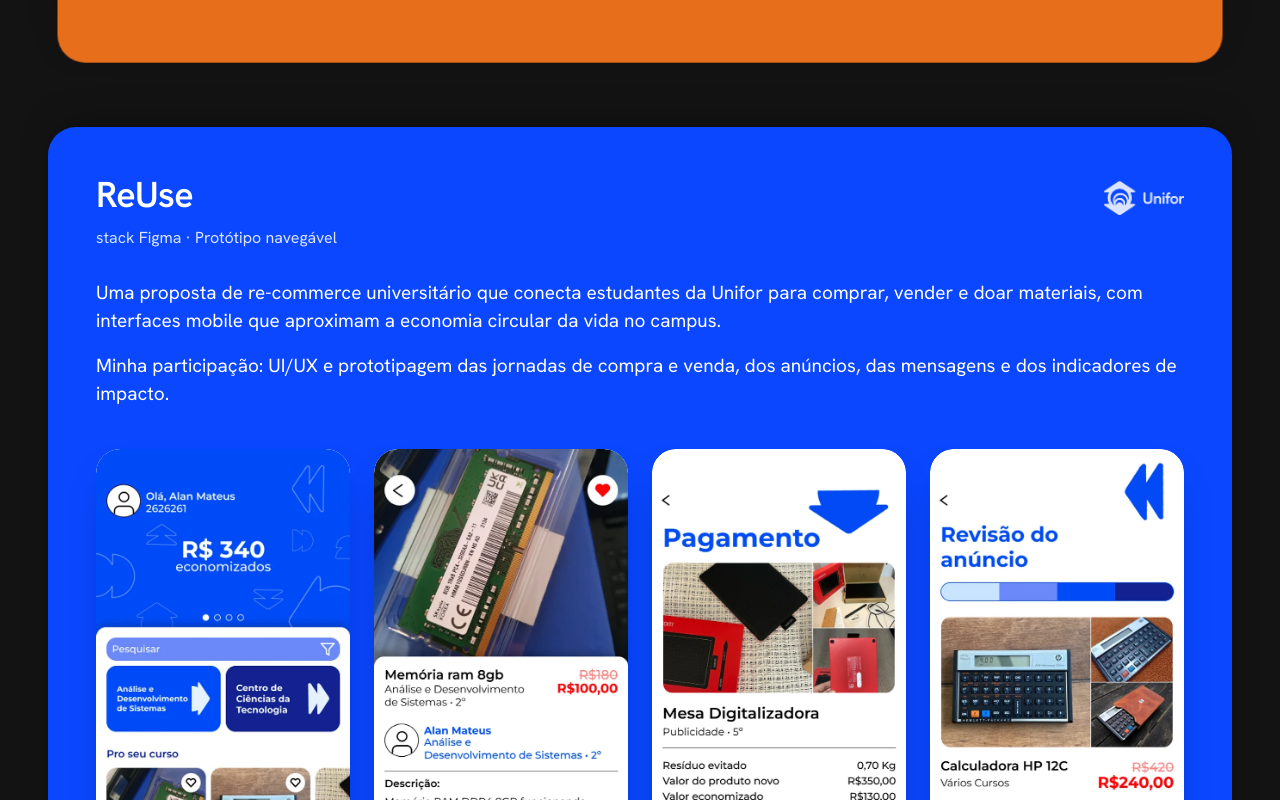
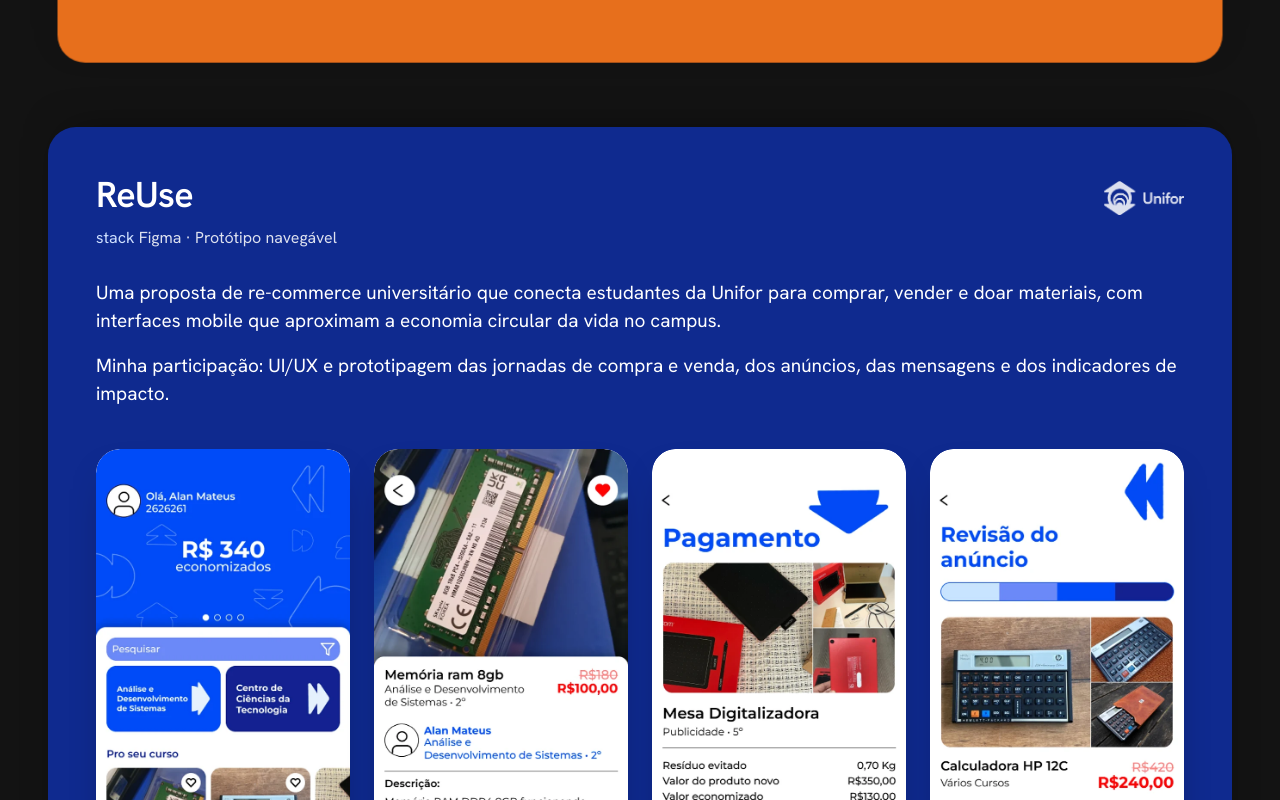
Before and after one commit to alanmateuz/alanmateuz.github.io, a React (Vite) app: page / in a window 1280 px wide. Shown: the part 4420-5220 px from the top of the page. Built offline with nearby package versions, Linux system fonts and the light colour scheme.

Commit message:
Portfólio: card do ReUse no azul-escuro da Unifor
Co-Authored-By: Claude Opus 5.5 <noreply@anthropic.com>

```diff
--- a/src/globals.css
+++ b/src/globals.css
@@ -540,8 +540,8 @@ b, strong { font-weight: 400; }
 /* Alui: laranja vivo; texto escuro para manter o contraste (branco no laranja não passa no AA) */
 #alui .projeto-card { background: #ff7a1f; --texto: #141414; --texto-2: rgba(20, 20, 20, .82); --texto-3: rgba(20, 20, 20, .7); --cor-texto: #0d2fc4; --cor: #0d2fc4; --borda: rgba(0, 0, 0, .18); --superficie-2: rgba(0, 0, 0, .1); }
 #alui .projeto-card .logos img { filter: invert(1); }
-/* ReUse: azul vivo da Unifor */
-#reuse .projeto-card { background: #0a47ff; --texto: #ffffff; --texto-2: rgba(255, 255, 255, .86); --texto-3: rgba(255, 255, 255, .72); --cor-texto: #cfe0ff; --cor: #cfe0ff; }
+/* ReUse: azul-escuro da Unifor */
+#reuse .projeto-card { background: #0f2a8f; --texto: #ffffff; --texto-2: rgba(255, 255, 255, .86); --texto-3: rgba(255, 255, 255, .72); --cor-texto: #cfe0ff; --cor: #cfe0ff; }
 /* No tema claro as cores continuam vivas (o ID ganha das regras do tema); logos seguem a cor do texto do card */
 [data-tema='claro'] #safra .logos img, [data-tema='claro'] #reuse .logos img { filter: none; }
 [data-tema='claro'] #alui .logos img { filter: invert(1); }
```
Also changed, not shown: 4 other files (tests, documents, lock files or other folders).
